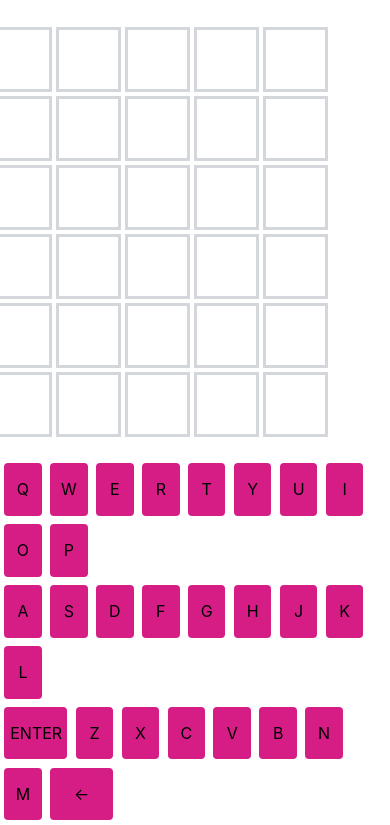
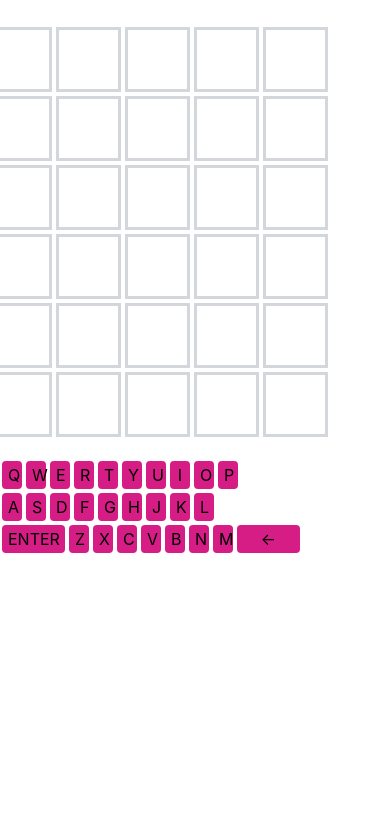
Before and after one commit to sampanbou/Smudle, a website: page index.html in a window 390 px wide. Shown: the part 77-902 px from the top of the page. After the commit the page ends 844 px from the top, so only its background shows below. Drawn offline with nearby package versions, Linux system fonts and the light colour scheme.

Commit message:
changed CSS for mobile

```diff
--- a/styles.css
+++ b/styles.css
@@ -72,9 +72,9 @@ button {
 /* For Mobile */
 @media only screen and (max-width: 600px) {
   button {
-    height: 52.5px;
-    width: 37.5px;
-    margin: 0.5vh;
+    height: 28px;
+    width: 20px;
+    margin: 2px;
     border-style: none;
     background-color: rgb(214, 29, 134);
     text-transform: uppercase;
```
